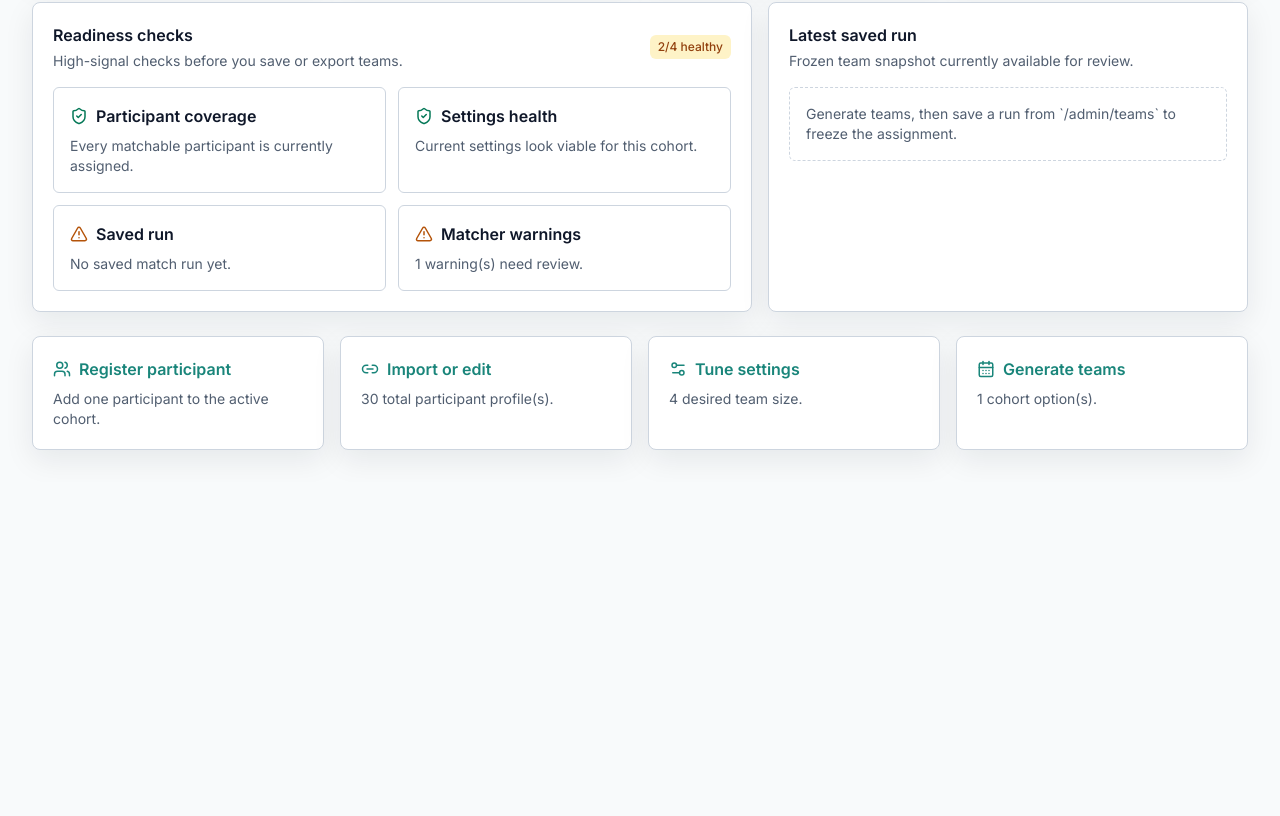
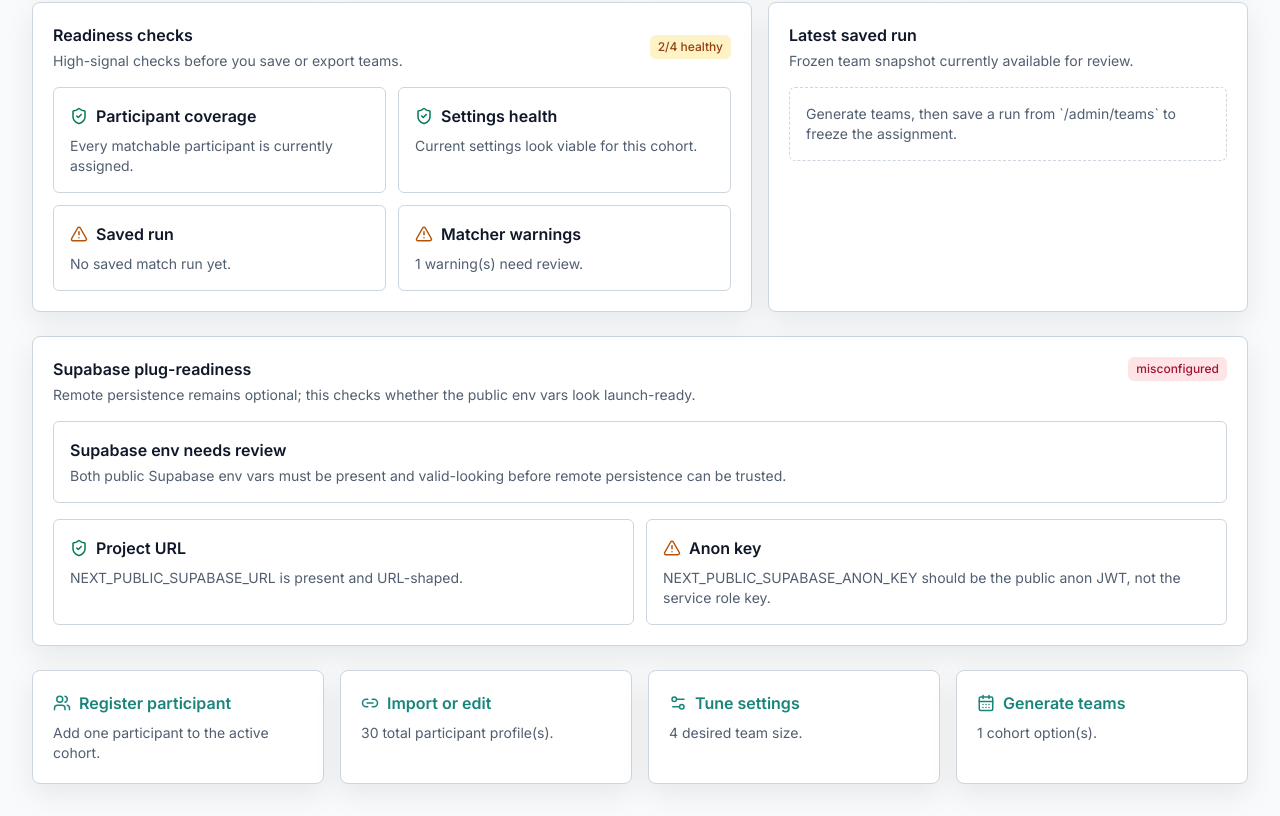
Before and after one commit to best-ed/HackMatch-AI, a Next.js app: page /admin in a window 1280 px wide. Shown: the part 487-1303 px from the top of the page. Before the commit the page ends 969 px from the top, so only its background shows below. Built offline with nearby package versions, Linux system fonts and the light colour scheme; no server answers; the database is empty.

Commit message:
feat: add supabase readiness checks

```diff
--- a/app/admin/page.tsx
+++ b/app/admin/page.tsx
@@ -7,6 +7,7 @@ import { Badge, Card } from "@/components/ui";
 import { useHackMatchData } from "@/lib/local-store";
 import { generateTeams } from "@/lib/matching/algorithm";
 import { validateMatchingSettings } from "@/lib/settings-guardrails";
+import { evaluateSupabaseReadiness } from "@/lib/supabase-readiness";
 
 export default function AdminPage() {
   const {
@@ -28,6 +29,10 @@ export default function AdminPage() {
     : 0;
   const latestRun = savedMatchRuns[0];
   const settingsHealth = validateMatchingSettings(settings, cohortParticipants);
+  const supabaseReadiness = evaluateSupabaseReadiness({
+    url: process.env.NEXT_PUBLIC_SUPABASE_URL,
+    anonKey: process.env.NEXT_PUBLIC_SUPABASE_ANON_KEY
+  });
   const dashboardChecks = [
     {
       label: "Participant coverage",
@@ -139,6 +144,38 @@ export default function AdminPage() {
           )}
         </Card>
       </div>
+      <Card className="space-y-4">
+        <div className="flex flex-wrap items-start justify-between gap-3">
+          <div>
+            <h2 className="font-semibold">Supabase plug-readiness</h2>
+            <p className="mt-1 text-sm text-muted-foreground">
+              Remote persistence remains optional; this checks whether the public env vars look launch-ready.
+            </p>
+          </div>
+          <Badge className={supabaseStatusClass(supabaseReadiness.status)}>
+            {supabaseReadiness.status}
+          </Badge>
+        </div>
+        <div className="rounded-md border border-border bg-white p-4">
+          <div className="font-semibold">{supabaseReadiness.title}</div>
+          <p className="mt-1 text-sm text-muted-foreground">{supabaseReadiness.detail}</p>
+        </div>
+        <div className="grid gap-3 md:grid-cols-2">
+          {supabaseReadiness.checks.map((check) => (
+            <div key={check.label} className="rounded-md border border-border bg-white p-4">
+              <div className="flex items-center gap-2">
+                {check.ok ? (
+                  <ShieldCheck className="text-emerald-700" size={18} />
+                ) : (
+                  <AlertTriangle className="text-amber-700" size={18} />
+                )}
+                <div className="font-semibold">{check.label}</div>
+              </div>
+              <p className="mt-2 text-sm text-muted-foreground">{check.detail}</p>
+            </div>
+          ))}
+        </div>
+      </Card>
       <div className="grid gap-4 md:grid-cols-2 xl:grid-cols-4">
         <QuickAction href="/participant/register" title="Register participant" detail="Add one participant to the active cohort." icon={<Users size={18} />} />
         <QuickAction href="/admin/participants" title="Import or edit" detail={`${participants.length} total participant profile(s).`} icon={<Link2 size={18} />} />
@@ -147,6 +184,12 @@ export default function AdminPage() {
       </div>
     </div>
   );
+}
+
+function supabaseStatusClass(status: "local" | "ready" | "misconfigured") {
+  if (status === "ready") return "bg-emerald-100 text-emerald-800";
+  if (status === "misconfigured") return "bg-rose-100 text-rose-800";
+  return "bg-slate-100 text-slate-800";
 }
 
 function MetricCard({
--- /dev/null
+++ b/lib/supabase-readiness.ts
@@ -0,0 +1,82 @@
+export type SupabaseReadinessStatus = "local" | "ready" | "misconfigured";
+
+export type SupabaseReadiness = {
+  status: SupabaseReadinessStatus;
+  title: string;
+  detail: string;
+  checks: Array<{
+    label: string;
+    ok: boolean;
+    detail: string;
+  }>;
+};
+
+export function evaluateSupabaseReadiness(env: {
+  url?: string;
+  anonKey?: string;
+}): SupabaseReadiness {
+  const url = env.url?.trim() ?? "";
+  const anonKey = env.anonKey?.trim() ?? "";
+  const hasUrl = Boolean(url);
+  const hasAnonKey = Boolean(anonKey);
+  const urlLooksValid = !hasUrl || isValidSupabaseUrl(url);
+  const keyLooksValid = !hasAnonKey || looksLikeJwt(anonKey);
+  const checks = [
+    {
+      label: "Project URL",
+      ok: hasUrl ? urlLooksValid : false,
+      detail: hasUrl
+        ? urlLooksValid
+          ? "NEXT_PUBLIC_SUPABASE_URL is present and URL-shaped."
+          : "NEXT_PUBLIC_SUPABASE_URL should be a valid https Supabase project URL."
+        : "NEXT_PUBLIC_SUPABASE_URL is not configured."
+    },
+    {
+      label: "Anon key",
+      ok: hasAnonKey ? keyLooksValid : false,
+      detail: hasAnonKey
+        ? keyLooksValid
+          ? "NEXT_PUBLIC_SUPABASE_ANON_KEY is present and JWT-shaped."
+          : "NEXT_PUBLIC_SUPABASE_ANON_KEY should be the public anon JWT, not the service role key."
+        : "NEXT_PUBLIC_SUPABASE_ANON_KEY is not configured."
+    }
+  ];
+
+  if (!hasUrl && !hasAnonKey) {
+    return {
+      status: "local",
+      title: "Local-storage MVP mode",
+      detail: "Supabase is optional right now. Add both public Supabase env vars when you are ready to persist organizer edits remotely.",
+      checks
+    };
+  }
+
+  if (hasUrl && hasAnonKey && urlLooksValid && keyLooksValid) {
+    return {
+      status: "ready",
+      title: "Supabase env looks ready",
+      detail: "Run the SQL schema, redeploy with these env vars, then confirm admin pages show Supabase connected.",
+      checks
+    };
+  }
+
+  return {
+    status: "misconfigured",
+    title: "Supabase env needs review",
+    detail: "Both public Supabase env vars must be present and valid-looking before remote persistence can be trusted.",
+    checks
+  };
+}
+
+function isValidSupabaseUrl(value: string) {
+  try {
+    const url = new URL(value);
+    return url.protocol === "https:" && url.hostname.length > 0;
+  } catch {
+    return false;
+  }
+}
+
+function looksLikeJwt(value: string) {
+  return value.split(".").length === 3 && value.length > 40;
+}
```
Also changed, not shown: 1 other file (tests, documents, lock files or other folders).
